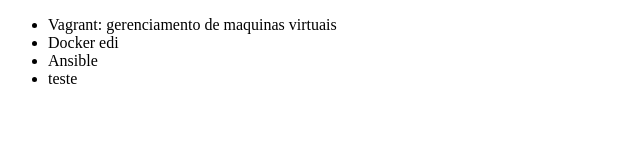
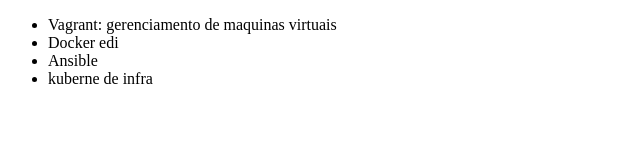
Before and after one commit to joseednaldo/alura-git, a plain HTML site: page index.html in a window 1280 px wide. Shown: the full height of the page, 0-640 px from the left. Drawn offline with Linux system fonts and the light colour scheme.

Commit message:
altearnado nome do curso de kubernet

```diff
--- a/index.html
+++ b/index.html
@@ -9,7 +9,7 @@
         <li>Vagrant: gerenciamento de maquinas virtuais</li>
         <li>Docker edi</li>
         <li>Ansible</li>
-        <li>teste</li>
+        <li>kuberne de infra</li>
     </ul>
 </body>
 </html>
```
